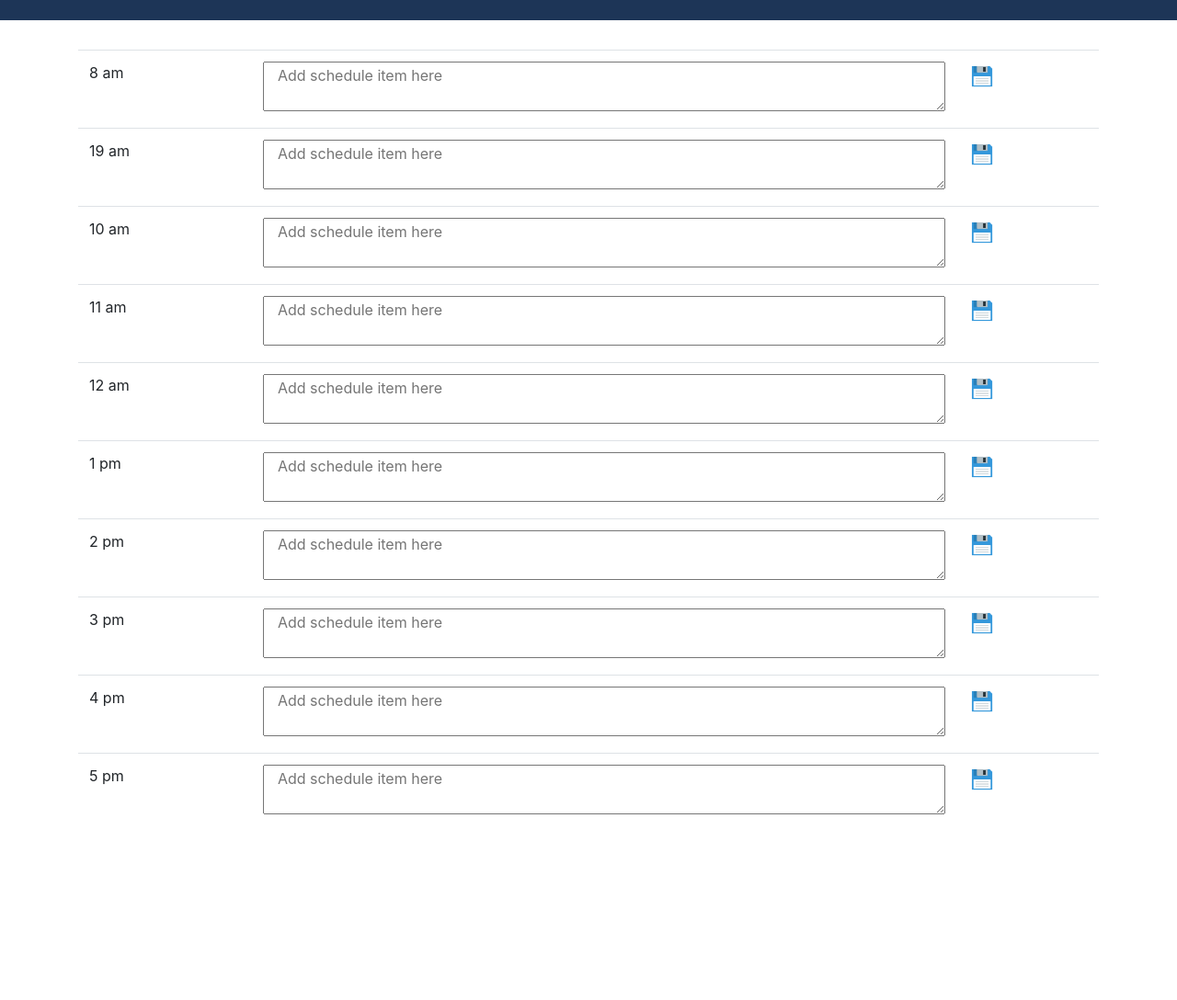
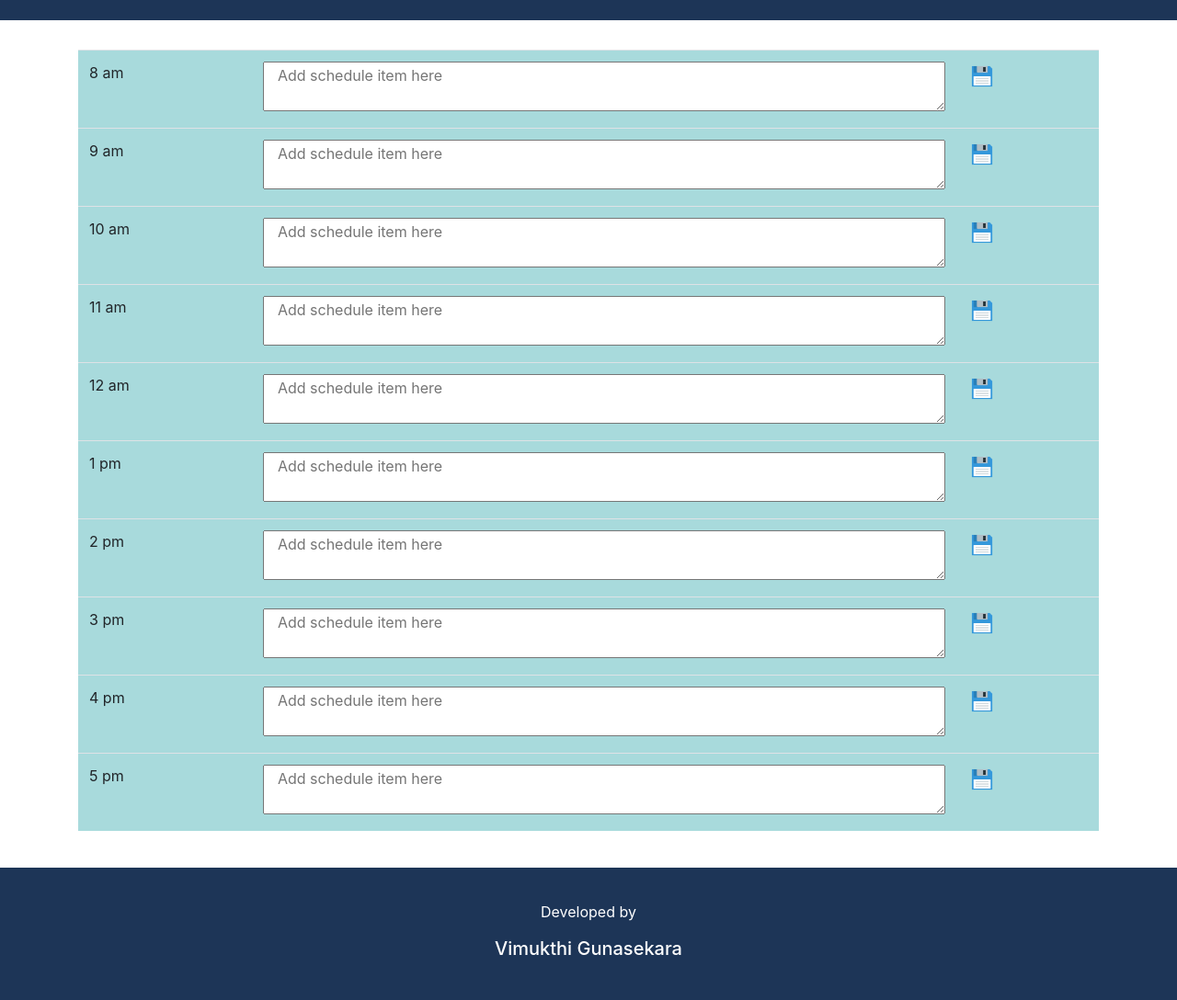
Before and after one commit to VimukthiGunasekara/Work-Day-Scheduler, a plain HTML site: page index.html in a window 1280 px wide. Shown: the part 260-1348 px from the top of the page at 92% size. Before the commit the page ends 1180 px from the top, so only its background shows below. Drawn offline with nearby package versions, Linux system fonts and the light colour scheme.

Commit message:
add footer and update README.md file

```diff
--- a/assets/css/style.css
+++ b/assets/css/style.css
@@ -30,3 +30,12 @@
 .future {
     background-color: #a8dadc;
 }
+
+.footer{
+    margin-top: 24px;
+    width: 100%;
+    padding: 36px;
+    background-color: #1d3557;
+    color: white;
+    text-align: center;
+}
--- a/assets/js/script.js
+++ b/assets/js/script.js
@@ -10,15 +10,14 @@ function printDateTime() {
 
 function hourTracker() {
        $('.timeSchedule').each(function () {
-        var blockHour = $(this).attr("id");
+        var schedulehHour = $(this).attr("id");
         console.log( "currentHour " + currentHour)
-        console.log("blockHour " + blockHour)
+        console.log("schedulehHour " + schedulehHour)
 
-        //check if we've moved past this time
-        if (blockHour < currentHour) {
+        if (schedulehHour < currentHour) {
             $(this).addClass("past");
         }
-        else if (blockHour == currentHour) {
+        else if (schedulehHour == currentHour) {
             $(this).addClass("present");
         }
         else {
@@ -28,4 +27,4 @@ function hourTracker() {
 }
 
 printDateTime();
-saveData();
+hourTracker();
--- a/index.html
+++ b/index.html
@@ -37,7 +37,7 @@
               <td><button class="btn btn-sm saveBtn"></button></td>
             </tr>
             <tr id="9" class="timeSchedule">
-              <td>19 am</td>
+              <td>9 am</td>
               <td><textarea class="col-md-12 schedule" placeholder="Add schedule item here"></textarea></td>
               <td><button class="btn btn-sm saveBtn"></button></td>
             </tr>
@@ -87,6 +87,11 @@
     </div>
   </div>
 
+  <div class="footer">
+    <p>Developed by</p>
+    <h5>Vimukthi Gunasekara</h5>
+  </div>
+
 </body>
 
 <script src="https://code.jquery.com/jquery-1.12.4.js"></script>
```
Also changed, not shown: 1 other file.
